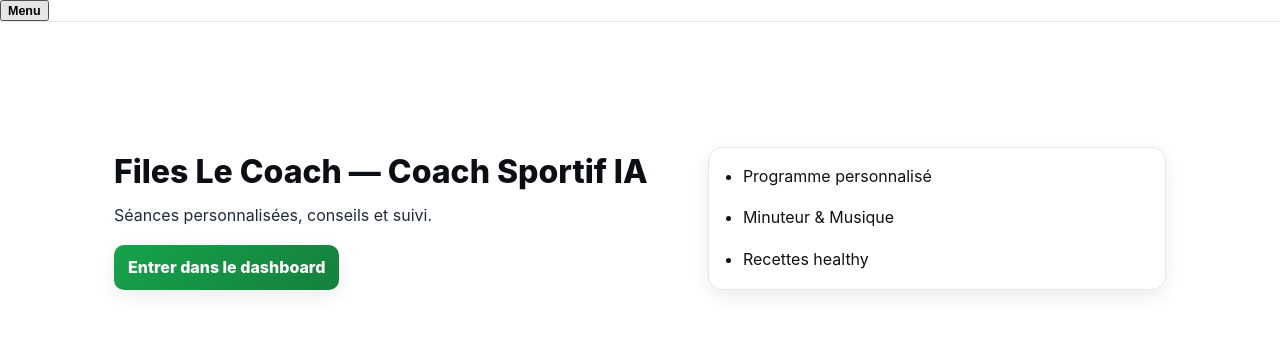
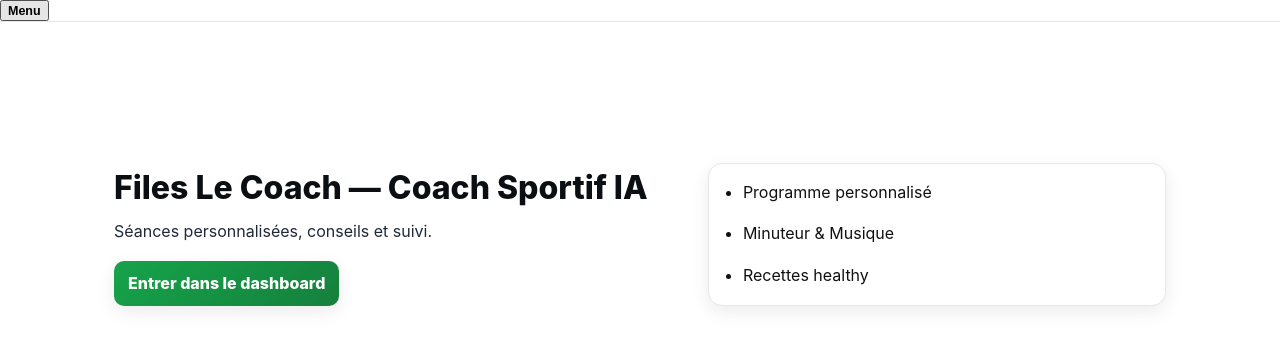
Before and after one commit to lebasquelyza/appli-files, a Next.js app in the folder apps/web/: page / in a window 1280 px wide. Shown: the top 348 px of the page. Built offline with nearby package versions, Linux system fonts and the light colour scheme.

Commit message:
Update layout.tsx

```diff
--- a/apps/web/app/layout.tsx
+++ b/apps/web/app/layout.tsx
@@ -41,7 +41,7 @@ export default function RootLayout({ children }: { children: ReactNode }) {
         {/* 48px (h-12) + safe-area iOS */}
         <div
           className="min-h-dvh"
-          style={{ paddingTop: "calc(env(safe-area-inset-top) + 56px)" }}
+          style={{ paddingTop: "calc(env(safe-area-inset-top) + 72px)" }}
         >
           {children}
         </div>
```
